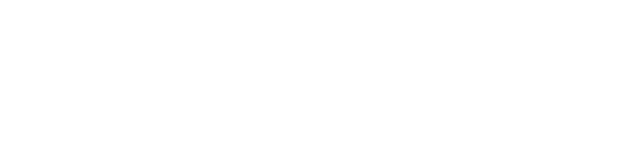
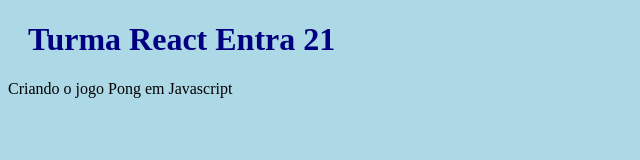
Before and after one commit to EduardoAlvarez1970/criando_o_jogo_PONG_Javascript, a plain HTML site: page index.html in a window 1280 px wide. Shown: the whole page, without its empty margins (0-640 px from the left). Drawn offline with Linux system fonts and the light colour scheme.

Commit message:
added readme and css files and h1 and p on html file

```diff
--- a/index.html
+++ b/index.html
@@ -4,8 +4,11 @@
     <meta charset="UTF-8">
     <meta name="viewport" content="width=device-width, initial-scale=1.0">
     <title>PONG GAME</title>
+    <link rel="stylesheet" href="styles.css">
 </head>
 <body>
+    <h1>Turma React Entra 21</h1>
+    <p>Criando o jogo Pong em Javascript</p>
 
 </body>
 </html>
--- /dev/null
+++ b/styles.css
@@ -0,0 +1,10 @@
+
+
+body {
+    background-color: lightblue;
+}
+
+h1 {
+    color: navy;
+    margin-left: 20px;
+}
```
Also changed, not shown: 1 other file.
